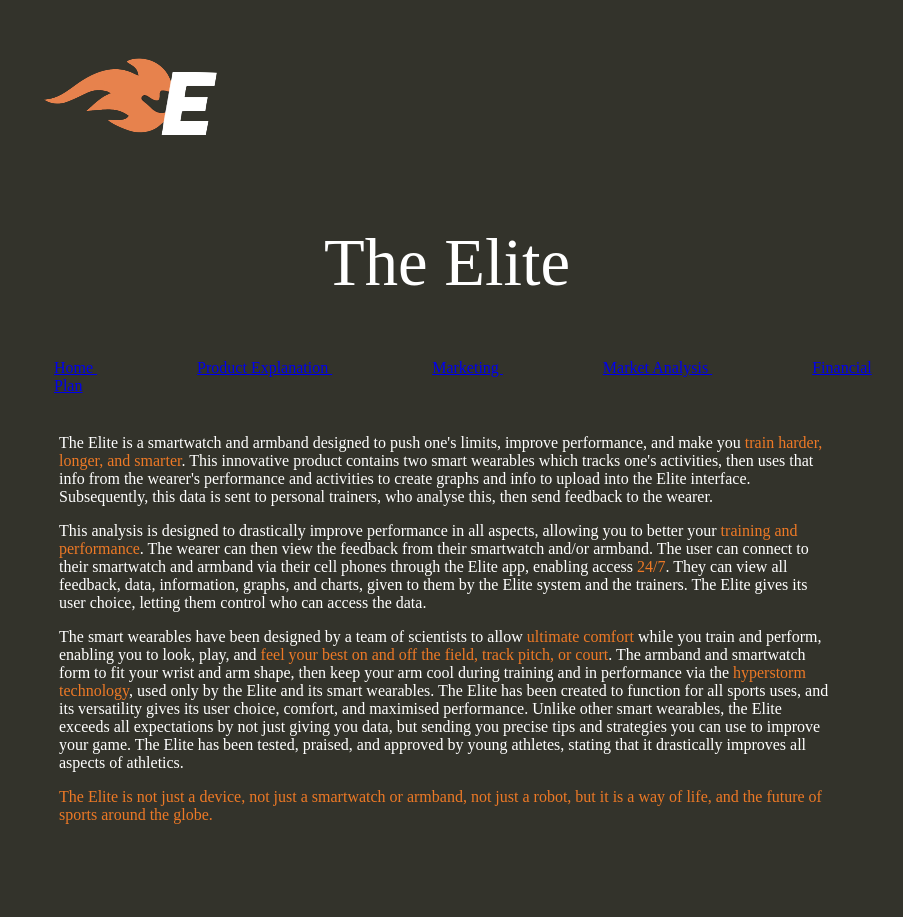
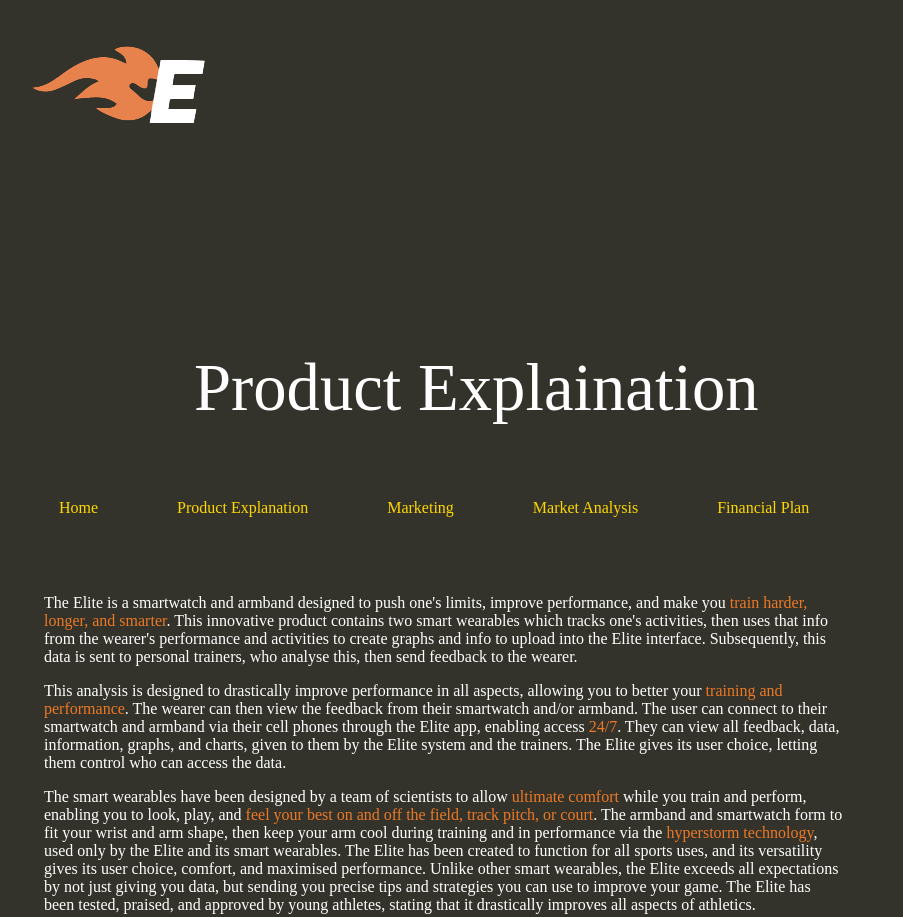
Before and after one commit to GavinAMa123/GMtestproject, a plain HTML site: page ProductExplainationpage.html in a window 1280 px wide. Shown: the top 917 px of the page, without its empty margins (146-1049 px from the left). Drawn offline with Linux system fonts and the light colour scheme.

Commit message:
almost done

```diff
--- a/ProductExplainationpage.html
+++ b/ProductExplainationpage.html
@@ -20,6 +20,8 @@
 <head>
 	<title>Product Explaination Page</title>
 	<link rel="stylesheet" type="text/css" href="stylesheet(2).css">
+	<link rel="stylesheet" type="text/css" href="stylesheet.css">
+	<link rel="stylesheet" type="text/css" href="stylesheet2.css">
 </head>
 <body>
 	<div class="all">
@@ -27,12 +29,13 @@
 			<!--Header-->
 
 
-		<img src="logo.png">
+			<img src="logo.png">
 		</div>
 		<div class= "navbar">
 			<!--Navagation Bar-->
 		</div>
-		<div class= "Title"><p class= "White">The Elite<p>
+		<div class= "Title">
+			<p class= "White">Product Explaination<p>
 		</div>
 		<div class="navbar">
 			<!--Navigation Bar-->
@@ -66,14 +69,6 @@
 
 
 			</div>
-			<div class="sidebar">
-				<!--Sidebar-->
-
-			</div>
-		</div>
-		<div class="footer">
-			<!--Footer-->
-
 		</div>
 	</div>
 </body>
--- a/stylesheet(2).css
+++ b/stylesheet(2).css
@@ -23,27 +23,21 @@ div.header {
 div.Title{
 	height:100px;
 	background-color:#33332B;
-	padding-left: 320px;
+	padding-left: 200px;
 	padding-bottom: 175px;
 	font-size: 50pt;
 }
 div.navbar {
 	height: 30px;
-	background-color: #33332B;
+	margin: 20px;
+}
+ul {
+	list-style:none;
+}
+ul li {
+	display:inline;
 }
 
-li.oneline {
-	display: inline;
-	padding-right: 100px;
-	width:100%;
-
-
-}
-li.line{
-	display:inline;
-	padding-right:99px
-	width:100%;
-}
 
 div.body {
 	padding: 5px !important;
--- a/stylesheet.css
+++ b/stylesheet.css
@@ -27,7 +27,6 @@ div.header {
 
 div.navbar {
 	height: 30px;
-	background-color: #33332B;
 	width:100%;
 }
 
@@ -36,9 +35,7 @@ div.body {
 }
 
 div.content {
-	width: 75% !important;
 	float: left; /*Puts content and sidebar next to each other*/
-	background-color: #ED7926;
 }
 
 div.sidebar {
@@ -66,7 +63,6 @@ div.header {
 
 div.navbar {
 	height: 30px;
-	background-color: #ED7926;
 }
 
 li.oneline {
--- a/stylesheet2.css
+++ b/stylesheet2.css
@@ -18,7 +18,6 @@ p.cat {
 }
 div.navbar {
 	height: 30px;
-	background-color: #ED7926;
 	margin: 20px;
 }
 ul {
```
Also changed, not shown: marketanalysispage.html (+11 -9 lines).
